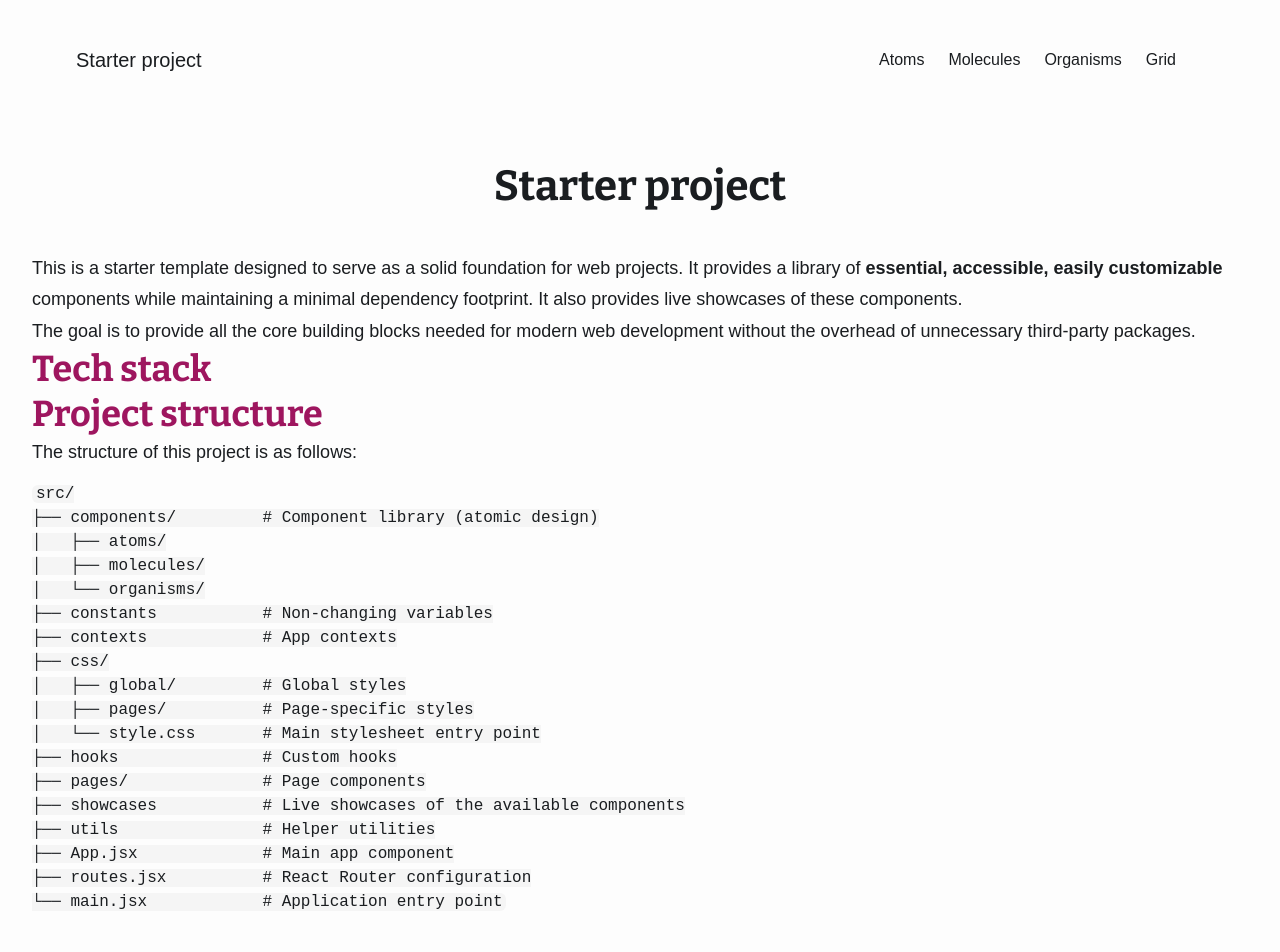
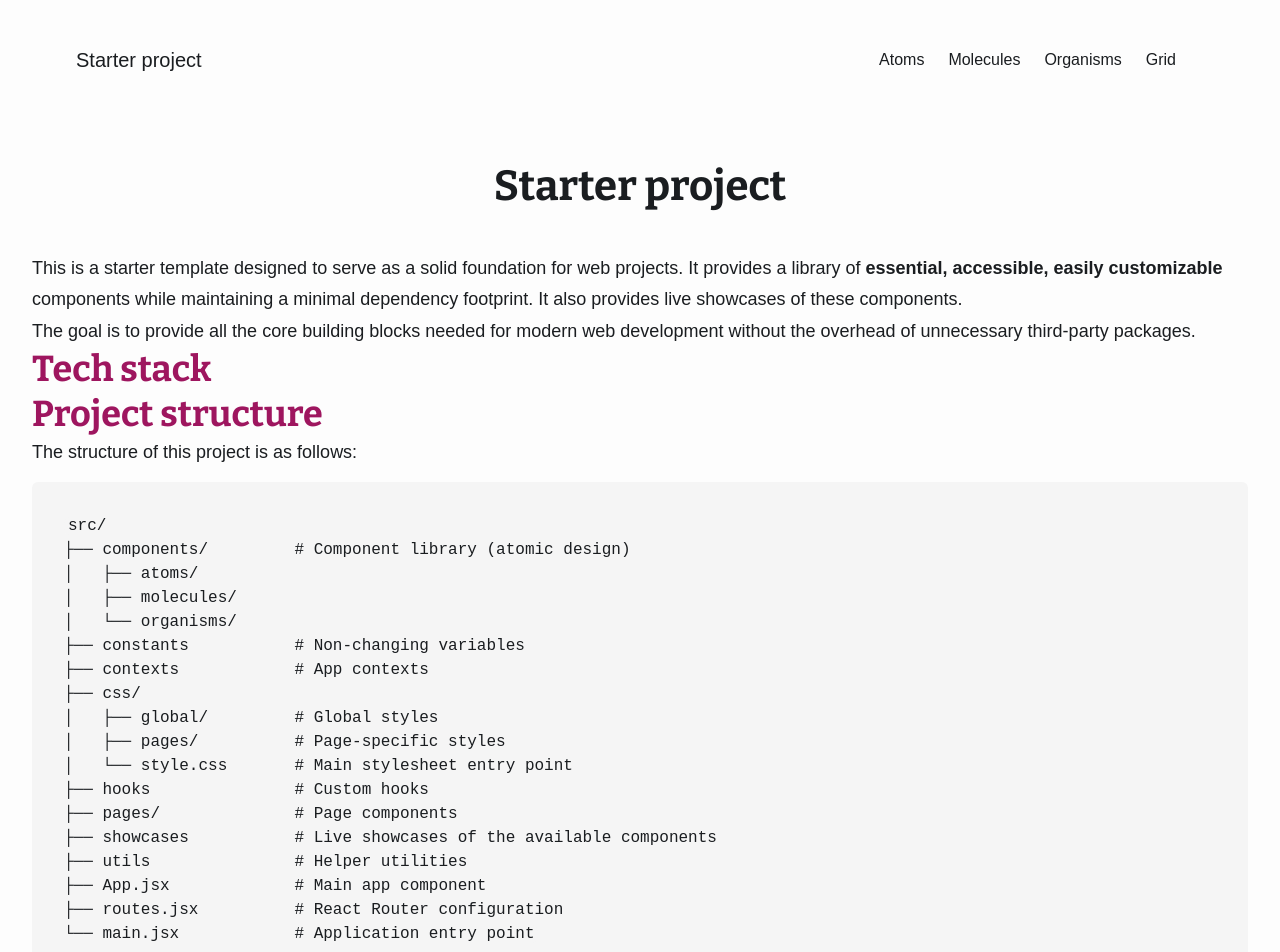
Before and after one commit to marboqmar/starter, a React (Vite) app: page / in a window 1280 px wide. Shown: the top 952 px of the page. Built offline with nearby package versions, Linux system fonts and the light colour scheme; a web font is replaced by a local one.

Commit message:
Styled pre tag

```diff
--- a/src/css/global/site.css
+++ b/src/css/global/site.css
@@ -66,6 +66,13 @@ code {
   border-radius: var(--radius-main);
   padding-right: var(--code-spacing-lat-padding);
   padding-left: var(--code-spacing-lat-padding);
+}
+
+pre {
+  padding: var(--pre--padding);
+  border-radius: var(--pre-radius);
+  background-color: var(--code-bg);
+  overflow-x: auto;
 }
 
 /* Focus */
--- a/src/css/global/variables.css
+++ b/src/css/global/variables.css
@@ -117,6 +117,9 @@
   --list-spacing-number: var(
     --spacing-0-25
   ); /* Gap between the number marker and the text on an ordered list */
+
+  /* Pre */
+  --pre--padding: var(--spacing-sm);
 
   /* Table */
   --table-spacing-cell-padding: var(--spacing-sm);
@@ -339,6 +342,9 @@
   /* Image */
   --image-radius: var(--radius-md);
 
+  /* Pre */
+  --pre-radius: var(--radius-main);
+
   /* Radio */
   --radio-radius: var(--radius-full);
 
```
